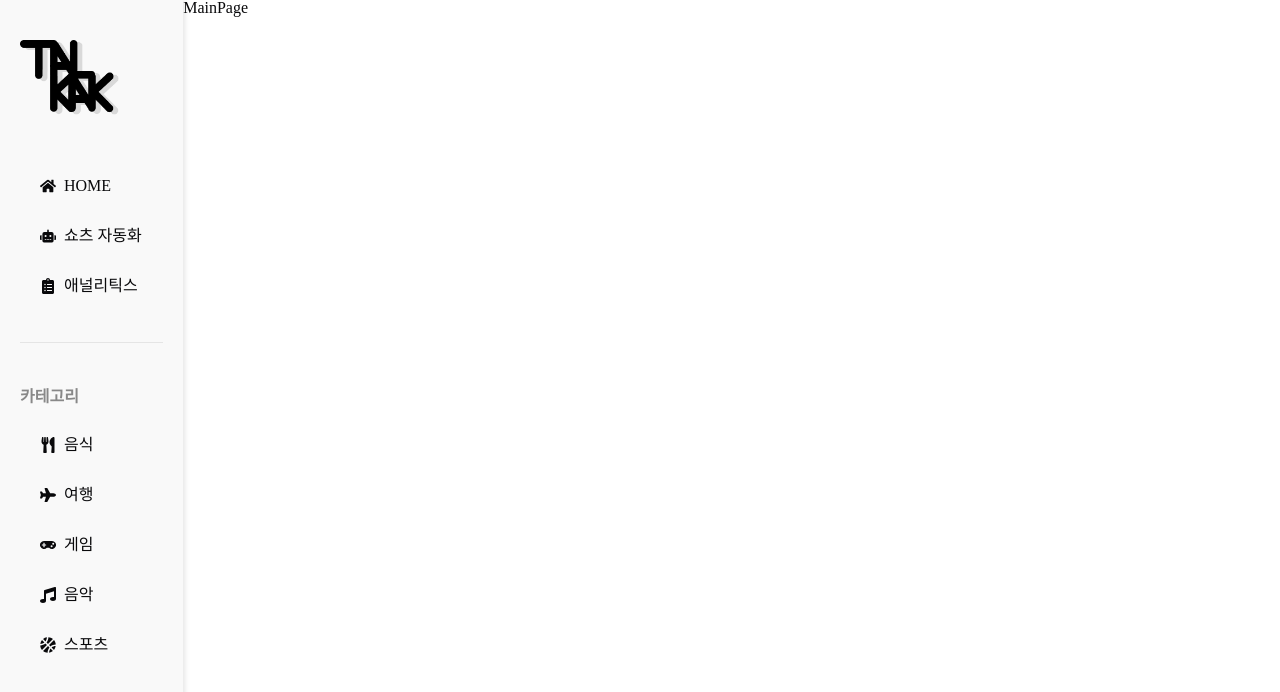
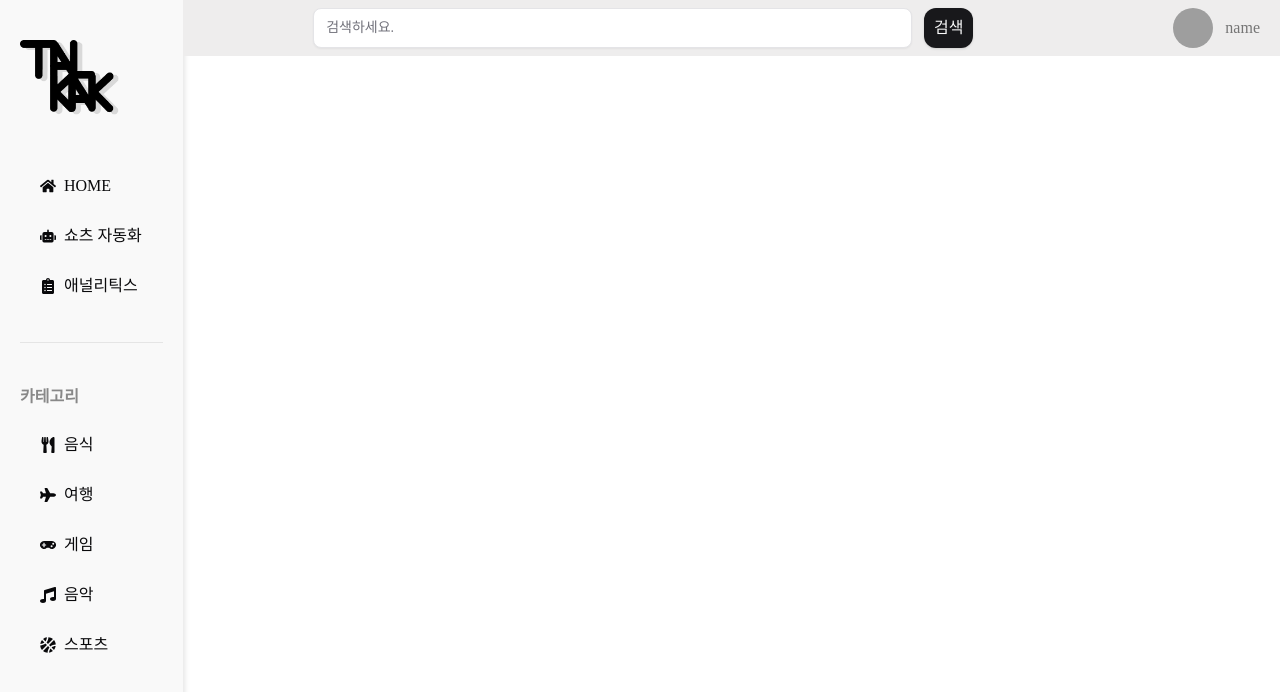
Before and after one commit to kakao-tech-campus-2nd-step3/Team5_FE, a React (Vite) app: page / in a window 1280 px wide. Shown: the top 692 px of the page. Built offline with nearby package versions, Linux system fonts and the light colour scheme; grey boxes are pictures that could not be loaded.

Commit message:
Create week6 branch based on Master

```diff
--- a/src/pages/main/index.tsx
+++ b/src/pages/main/index.tsx
@@ -1,9 +1,9 @@
-import React from 'react'
+import Header from '@/components/feature/header'
 
 const MainPage = () => {
   return (
-    <div>MainPage</div>
+    <Header />
   )
-}
+};
 
 export default MainPage
```
